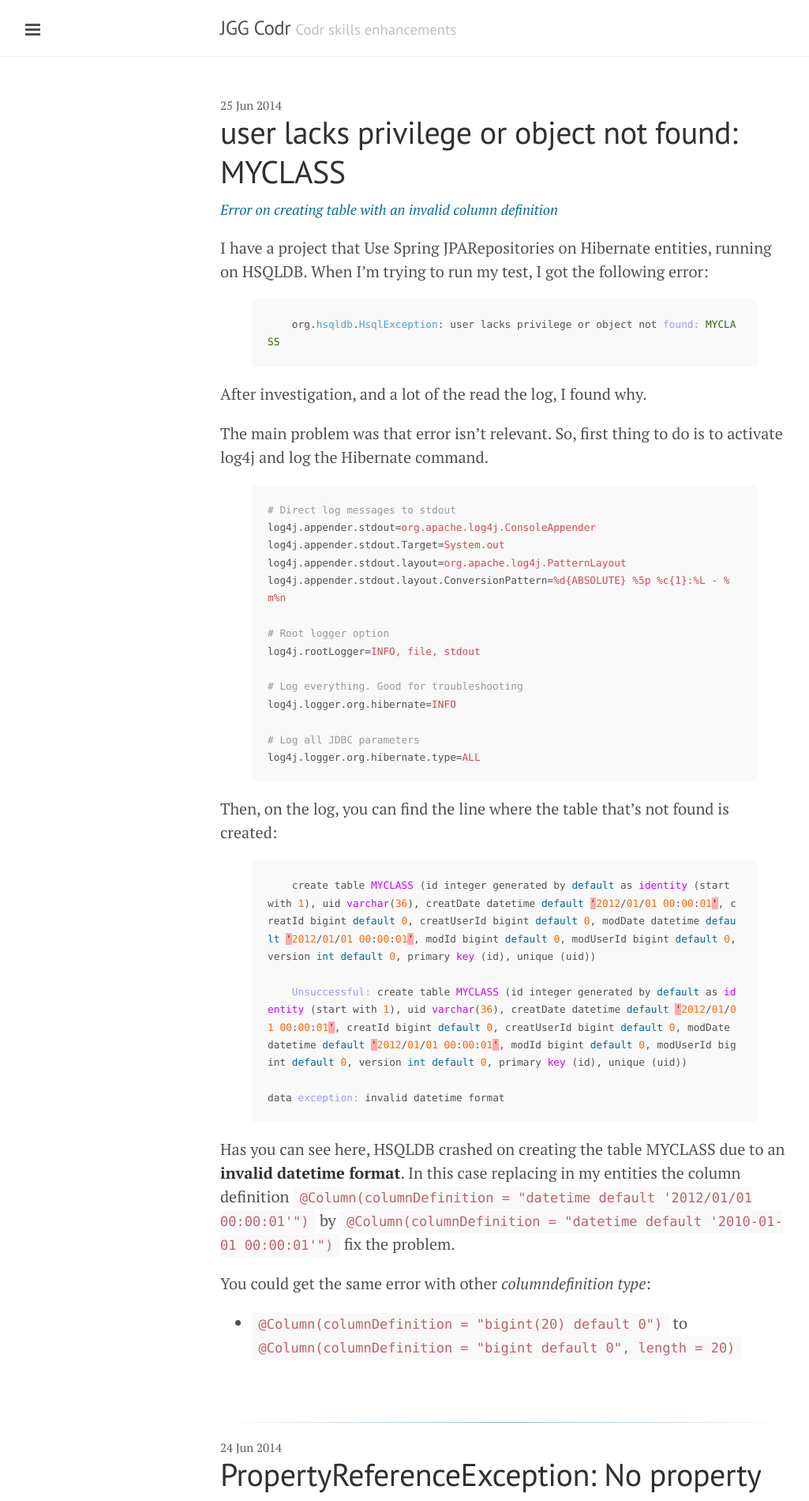
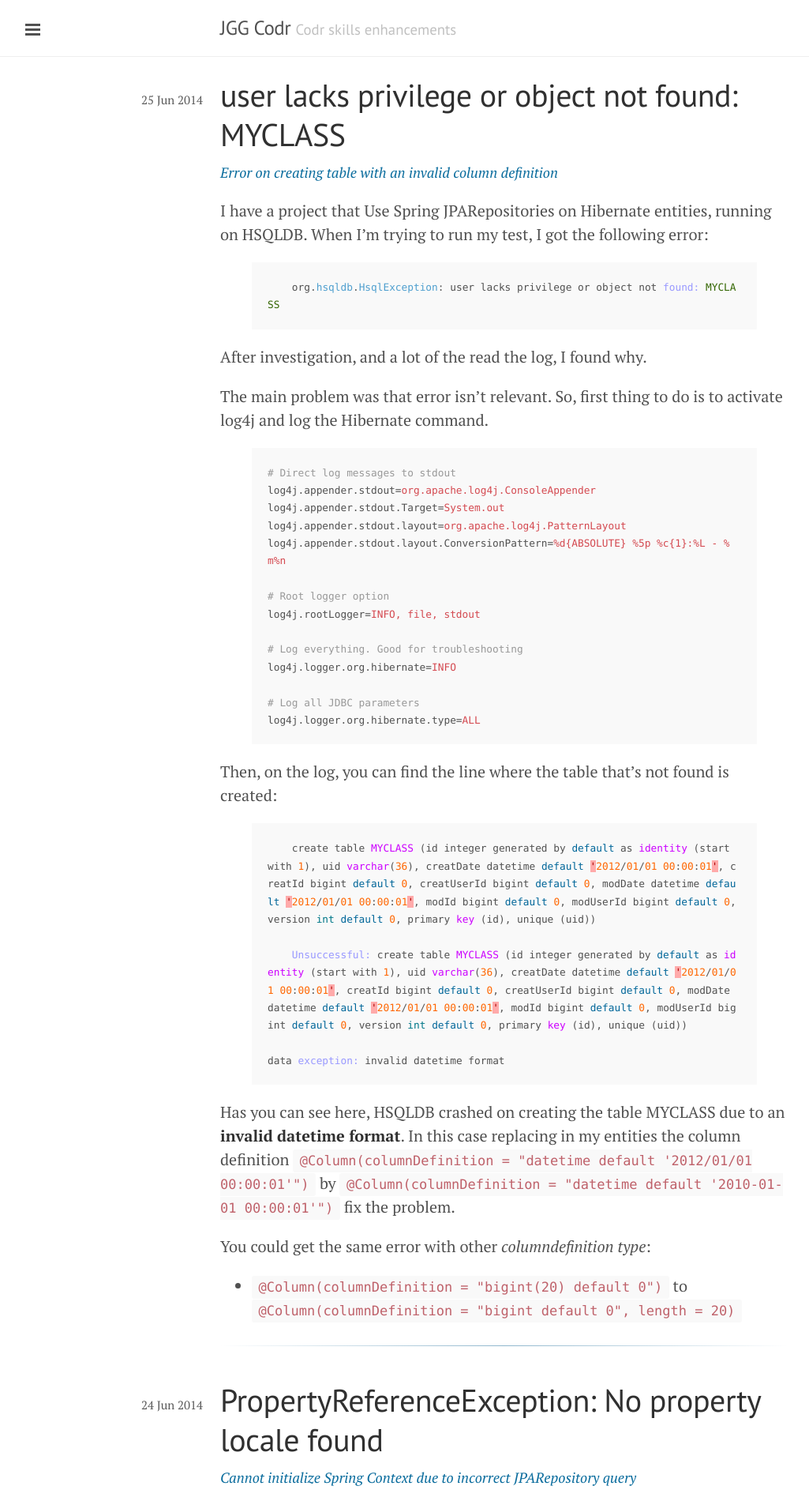
Before and after one commit to jgsqware/jgsqware.github.io, a Jekyll site: the page built from index.html, in a window 1280 px wide. Shown: the top 1900 px of the page at 79% size, without its empty margins (1-1026 px from the left). Built offline with Jekyll 4.4.1, drawn with Linux system fonts in a browser that asks for light colours; Markdown is read by kramdown in place of the engine named in the settings; the list of posts is cut into pages by our own code; grey boxes are pictures that could not be loaded.

Commit message:
Add date on left of blog title

```diff
--- a/index.html
+++ b/index.html
@@ -7,11 +7,14 @@ title: Home
   {% for post in paginator.posts %}
   <div class="post">
 
-    <span class="post-date">{{ post.date | date_to_string }}</span>
 
+<span class="post-date">{{ post.date | date_to_string }}</span>
     <h1 class="post-title">
+
       <span class="circular_code"> </span>
-      <span ><a href="{{ post.url }}">
+      <span >
+
+        <a href="{{ post.url }}">
         {{ post.title }}
       </a></span>
     </h1>
--- a/public/css/lanyon.css
+++ b/public/css/lanyon.css
@@ -204,6 +204,7 @@ hr.style-one {
 /* Gradient transparent - color - transparent */
 
 hr.style-two {
+    margin-bottom: 4em;
     border: 0;
     height: 1px;
     background-image: -webkit-linear-gradient(left, rgba(105, 158, 188,0), rgba(105, 158, 188,0.75), rgba(105, 158, 188,0));
@@ -424,7 +425,8 @@ a.sidebar-nav-item:focus {
 
 .page,
 .post {
-  margin-bottom: 4em;
+  margin-bottom: 1em;
+  margin-top: -4em;
 }
 
 /* Blog post or page title */
@@ -442,7 +444,8 @@ a.sidebar-nav-item:focus {
 .post-date {
   display: block;
   font-size: 75%;
-  margin-bottom: -.15rem;
+  /*margin-bottom: -.15rem;*/
+  position:relative; top:63px; left:-100px;
   color: #5C5C5C;
 }
 
```
